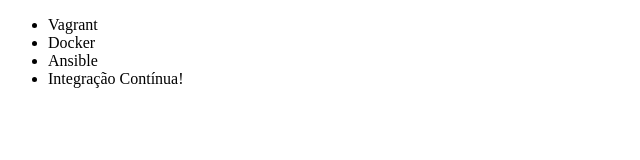
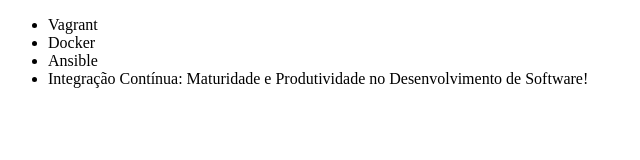
Before and after one commit to guilhax/alura-git, a plain HTML site: page index.html in a window 1280 px wide. Shown: the whole page, without its empty margins (0-640 px from the left). Drawn offline with Linux system fonts and the light colour scheme.

Commit message:
Renomeando curso de Integração Contínua

```diff
--- a/index.html
+++ b/index.html
@@ -20,7 +20,7 @@
 
 		<li>Ansible</li>
 
-		<li>Integração Contínua!</li>
+		<li>Integração Contínua: Maturidade e Produtividade no Desenvolvimento de Software!</li>
 
 	</ul>
 
```
